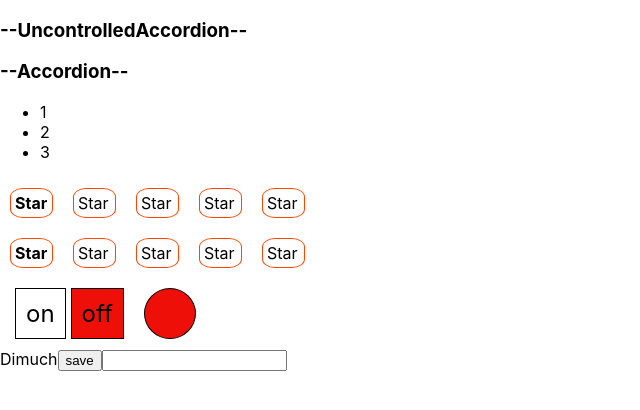
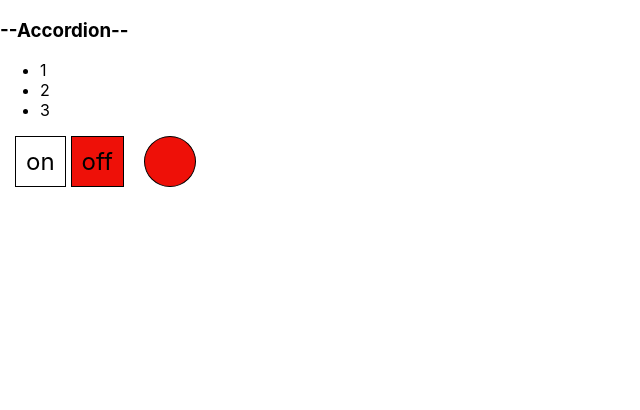
Before and after one commit to Steelmen87/tsjs, a React (Create React App) app: page / in a window 1280 px wide. Shown: the top 410 px of the page, without its empty margins (0-640 px from the left). Built offline with nearby package versions, Linux system fonts and the light colour scheme.

Commit message:
callBack

```diff
--- a/src/AppRenderAccordion.tsx
+++ b/src/AppRenderAccordion.tsx
@@ -1,22 +1,17 @@
 import React, {useState} from 'react';
 import Accordion from "./Conditional_Rendering/Accordion";
-import Rating from "./Conditional_Rendering/Rating";
 import OnOff from "./Conditional_Rendering/OnOff";
-import UnAccordion from "./Conditional_Rendering/UnAccordion";
-import User from "./06_CallBack/CallBack";
-import DestructuredAssignment from "./07_Destructured_Assignment/Destructured_Assignment";
 
 const AppRenderAccordion = () => {
-    let [state, setState] = useState(true)
+    let [state, setState] = useState(false)
+    let [collapsed, setCollapsed] = useState(false)
     return (
         <div>
-            {/*<Accordion titleValue={"Menu"} collapsed={true}/>*/}
-            <UnAccordion titleValue={"UncontrolledAccordion"}/>
-            <Accordion titleValue={"Accordion"} collapsed={false}/>
-            <Rating/>
-            <Rating/>
-            <OnOff/>
-            <User/>
+            <Accordion
+                setCollapsed={() => setCollapsed(!collapsed)}
+                titleValue={"Accordion"}
+                collapsed={collapsed}/>
+            <OnOff state={state} setState={(on:boolean) => setState(on)}/>
         </div>
     );
 };
--- a/src/Conditional_Rendering/Accordion.tsx
+++ b/src/Conditional_Rendering/Accordion.tsx
@@ -3,11 +3,15 @@ import React from 'react';
 type AccordionPropsType = {
     titleValue: string
     collapsed: boolean
+    setCollapsed: () => void
 }
-const Accordion = ({collapsed, titleValue}: AccordionPropsType) => {
+const Accordion = ({collapsed, setCollapsed, titleValue}: AccordionPropsType) => {
     console.log('Accordion rendering')
     return <div>
-        <AccordionTitle title={titleValue}/>
+        <AccordionTitle
+            setCollapsed={setCollapsed}
+            title={titleValue}/>
+
         {!collapsed && <AccordionBody/>}
     </div>
 };
@@ -15,10 +19,11 @@ const Accordion = ({collapsed, titleValue}: AccordionPropsType) => {
 export default Accordion;
 type AccordionTitle = {
     title: string
+    setCollapsed:()=>void
 }
-const AccordionTitle = ({title}: AccordionTitle) => {
+const AccordionTitle = ({title,setCollapsed}: AccordionTitle) => {
     return (
-        <h3>--{title}--</h3>
+        <h3 onClick={setCollapsed}>--{title}--</h3>
     )
 }
 
--- a/src/Conditional_Rendering/OnOff.tsx
+++ b/src/Conditional_Rendering/OnOff.tsx
@@ -1,19 +1,20 @@
-import React, {useState} from 'react';
+import React from 'react';
 import styles from './Rating.module.css'
 
 type OnOffProps = {
+    setState:(on:boolean)=>void
+    state:boolean
+}
+const OnOff: React.FC<OnOffProps> = ({setState,state}) => {
 
-}
-const OnOff: React.FC<OnOffProps> = () => {
-    let[state,setState]=useState(false)
     let res = state ? styles.green : styles.red
     return (
         <div className={styles.blockFlex}>
             <div
-            onClick={()=>setState(!state)}
+            onClick={()=>setState(true)}
                 className={`${styles.item} ${state && styles.green}`}>on</div>
             <div
-                onClick={()=>setState(!state)}
+                onClick={()=>setState(false)}
                 className={`${styles.item} ${!state && styles.red}`}>off</div>
             <div className={`${styles.lamp} ${res}`}></div>
         </div>
--- a/src/Conditional_Rendering/Rating.tsx
+++ b/src/Conditional_Rendering/Rating.tsx
@@ -7,11 +7,11 @@ const Rating: React.FC<RatingPropsType> = (props) => {
     let [selected, setSelect] = useState(0)
     const arrayStar = [1, 2, 3, 4, 5]
     return (
-        <div  className={style.comp_star_div}>
+        <div className={style.comp_star_div}>
             {arrayStar.map((s, i) => {
                 return (<span key={i}>
                     <Star
-                        setSelect={setSelect}
+                        setSelect={() => setSelect(i)}
                         index={i}
                         selected={selected}/>
                 </span>
@@ -25,12 +25,13 @@ export default Rating;
 
 type PropsStarType = {
     selected: number
-    setSelect: (n: number) => void
+    setSelect: () => void
     index: number
 }
 const Star = ({selected, setSelect, index}: PropsStarType) => {
     let res = selected >= index ? <strong>Star</strong> : 'Star'
-    const onSelected = () => setSelect(index)
+    const onSelected = () => setSelect()
+
     return <div
         className={style.comp_star}
         onClick={onSelected}>
--- a/src/Conditional_Rendering/UnAccordion.tsx
+++ b/src/Conditional_Rendering/UnAccordion.tsx
@@ -11,8 +11,8 @@ const UnAccordion = ({titleValue}: AccordionPropsType) => {
         setCollapsed(!collapsed)
     }
 
-    return <div onClick={Coll}>
-        <AccordionTitle title={titleValue}/>
+    return <div>
+        <AccordionTitle onClick={Coll} title={titleValue}/>
         {!collapsed && <AccordionBody/>}
     </div>
 };
@@ -20,10 +20,11 @@ const UnAccordion = ({titleValue}: AccordionPropsType) => {
 export default UnAccordion;
 type AccordionTitle = {
     title: string
+    onClick:()=>void
 }
-const AccordionTitle = ({title}: AccordionTitle) => {
+const AccordionTitle = ({title,onClick}: AccordionTitle) => {
     return (
-        <h3>--{title}--</h3>
+        <h3 onClick={onClick}>--{title}--</h3>
     )
 }
 
--- a/src/index.tsx
+++ b/src/index.tsx
@@ -1,7 +1,6 @@
 import React from 'react';
 import ReactDOM from 'react-dom/client';
 import './index.css';
-import App from './App';
 import reportWebVitals from './reportWebVitals';
 import AppRenderAccordion from "./AppRenderAccordion";
 
```
